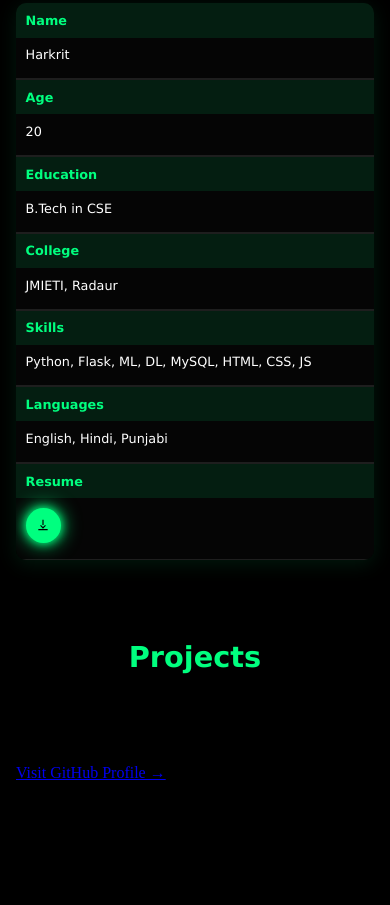
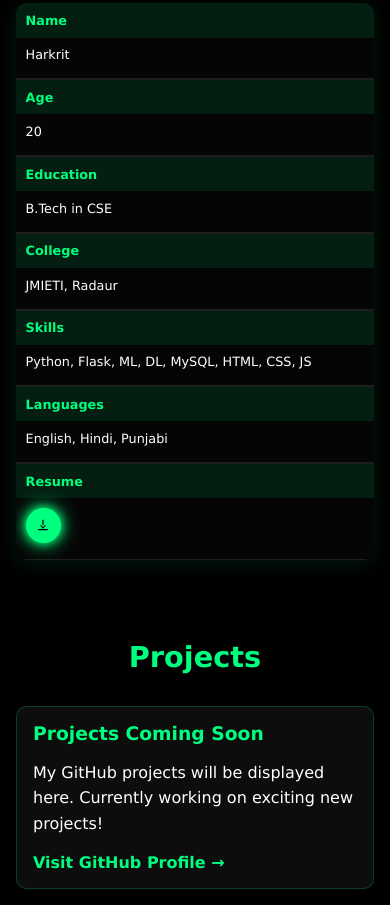
Before and after one commit to harkrit07/harkrit07.github.io, a plain HTML site: page index.html in a window 390 px wide. Shown: the part 803-1708 px from the top of the page. Before the commit the page ends 1601 px from the top, so only its background shows below. Drawn offline with Linux system fonts and the light colour scheme; no server answers.

Commit message:
Update style.css

```diff
--- a/style.css
+++ b/style.css
@@ -67,6 +67,13 @@
   font-size: 1.5rem;
   cursor: pointer;
   padding: 0.5rem;
+  border-radius: 5px;
+  transition: all 0.3s ease;
+}
+
+.menu-toggle:hover {
+  color: #00FF7F;
+  background: rgba(0, 255, 127, 0.1);
 }
 
 .hero {
@@ -218,6 +225,53 @@
   fill: black;
 }
 
+/* Projects Section Styles */
+.projects-grid {
+  display: grid;
+  grid-template-columns: repeat(auto-fit, minmax(300px, 1fr));
+  gap: 2rem;
+  margin-top: 2rem;
+}
+
+.project {
+  background: rgba(255, 255, 255, 0.05);
+  border-radius: 10px;
+  padding: 1.5rem;
+  border: 1px solid rgba(0, 255, 127, 0.2);
+  transition: all 0.3s ease;
+}
+
+.project:hover {
+  transform: translateY(-5px);
+  box-shadow: 0 10px 30px rgba(0, 255, 127, 0.3);
+  border-color: #00FF7F;
+}
+
+.project h3 {
+  color: #00FF7F;
+  margin-bottom: 1rem;
+  font-family: Verdana, Geneva, Tahoma, sans-serif;
+}
+
+.project p {
+  color: white;
+  margin-bottom: 1rem;
+  font-family: Verdana, Geneva, Tahoma, sans-serif;
+  line-height: 1.6;
+}
+
+.project a {
+  color: #00FF7F;
+  text-decoration: none;
+  font-weight: bold;
+  font-family: Verdana, Geneva, Tahoma, sans-serif;
+  transition: all 0.3s ease;
+}
+
+.project a:hover {
+  text-shadow: 0 0 10px #00FF7F;
+}
+
 /* Tablet styles */
 @media (max-width: 1024px) {
   .navbar {
@@ -236,6 +290,11 @@
 
   .body-section {
     padding: 1.5rem;
+  }
+
+  .projects-grid {
+    grid-template-columns: repeat(auto-fit, minmax(250px, 1fr));
+    gap: 1.5rem;
   }
 }
 
@@ -303,6 +362,11 @@
   .body-section {
     padding: 1rem;
   }
+
+  .projects-grid {
+    grid-template-columns: 1fr;
+    gap: 1rem;
+  }
 }
 
 /* Small mobile styles */
@@ -364,6 +428,10 @@
     width: 14px;
     height: 14px;
   }
+
+  .project {
+    padding: 1rem;
+  }
 }
 
 /* Very small screens */
@@ -394,6 +462,10 @@
     padding: 0.5rem;
     font-size: 0.75rem;
   }
+
+  .project {
+    padding: 0.8rem;
+  }
 }
 
 /* Large screens */
@@ -415,6 +487,10 @@
   .hero-content p {
     font-size: 1.8rem;
   }
+
+  .projects-grid {
+    grid-template-columns: repeat(auto-fit, minmax(350px, 1fr));
+  }
 }
 
 /* Ultra-wide screens */
```
Lines whose indentation alone changed are shown as unchanged.
